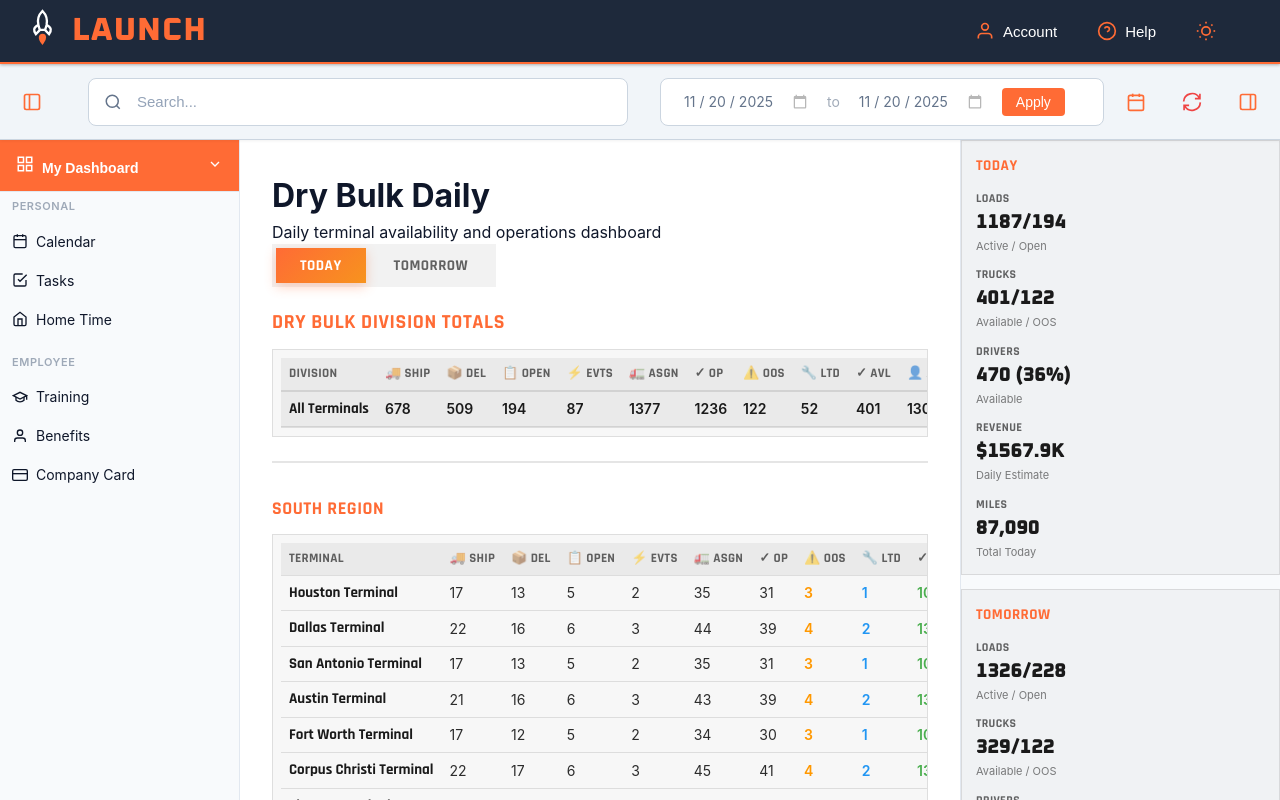
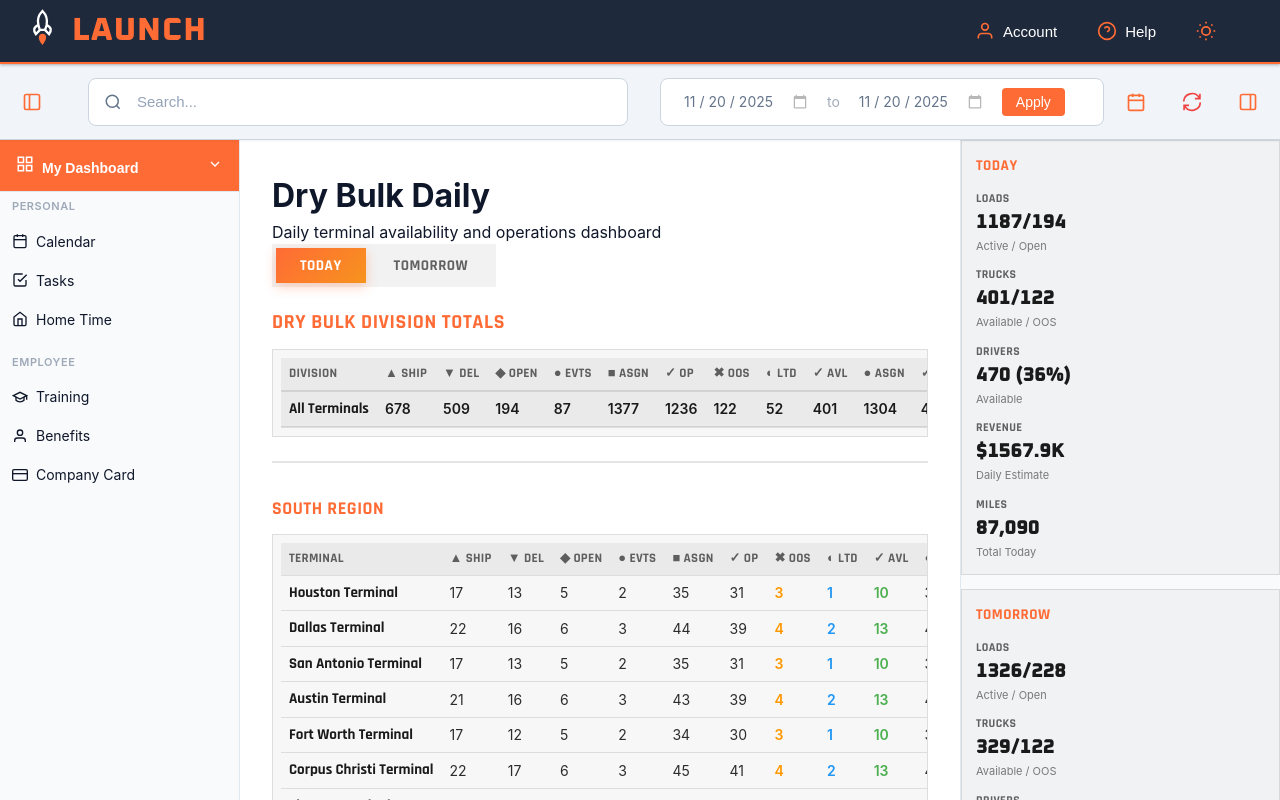
Before and after one commit to rlvwebdev/Launch-v4-UI, a React (Vite) app: page /#/drybulk/overview in a window 1280 px wide. Built offline with nearby package versions, Linux system fonts and the light colour scheme.

Commit message:
feat: replace emoji icons with solid single-color symbols in table headers

```diff
--- a/src/pages/DryBulk/Reporting/DryBulkDaily.tsx
+++ b/src/pages/DryBulk/Reporting/DryBulkDaily.tsx
@@ -94,25 +94,25 @@ export const DryBulkDaily: React.FC<DryBulkDailyProps> = ({ activeDay, onDayChan
               <thead>
                 <tr>
                   <th>Division</th>
-                  <th title="Loads Shipping">🚚 Ship</th>
-                  <th title="Loads Delivering">📦 Del</th>
-                  <th title="Loads Open">📋 Open</th>
-                  <th title="Load Events">⚡ Evts</th>
-                  <th title="Trucks Assigned">🚛 Asgn</th>
+                  <th title="Loads Shipping">▲ Ship</th>
+                  <th title="Loads Delivering">▼ Del</th>
+                  <th title="Loads Open">◆ Open</th>
+                  <th title="Load Events">● Evts</th>
+                  <th title="Trucks Assigned">■ Asgn</th>
                   <th title="Trucks Operational">✓ Op</th>
-                  <th title="Trucks Out of Service">⚠️ OOS</th>
-                  <th title="Trucks Limited">🔧 LTD</th>
+                  <th title="Trucks Out of Service">✖ OOS</th>
+                  <th title="Trucks Limited">◐ LTD</th>
                   <th title="Trucks Available">✓ Avl</th>
-                  <th title="Drivers Assigned">👤 Asgn</th>
+                  <th title="Drivers Assigned">● Asgn</th>
                   <th title="Drivers Available">✓ Avl</th>
-                  <th title="Drivers Sitting">⏸️ Sit</th>
-                  <th title="Driver Callouts">📞 Out</th>
+                  <th title="Drivers Sitting">◯ Sit</th>
+                  <th title="Driver Callouts">✖ Out</th>
                   {activeDay === 'today' && (
                     <>
-                      <th title="On-Time Delivery %">📊 OTD</th>
-                      <th title="Total Miles">🛣️ Mi</th>
-                      <th title="Revenue">💰 Rev</th>
-                      <th title="Fuel Surcharge Rate">⛽ FSC</th>
+                      <th title="On-Time Delivery %">▲ OTD</th>
+                      <th title="Total Miles">▬ Mi</th>
+                      <th title="Revenue">$ Rev</th>
+                      <th title="Fuel Surcharge Rate">◆ FSC</th>
                     </>
                   )}
                 </tr>
@@ -159,25 +159,25 @@ export const DryBulkDaily: React.FC<DryBulkDailyProps> = ({ activeDay, onDayChan
                 <thead>
                   <tr>
                     <th>Terminal</th>
-                    <th title="Loads Shipping">🚚 Ship</th>
-                    <th title="Loads Delivering">📦 Del</th>
-                    <th title="Loads Open">📋 Open</th>
-                    <th title="Load Events">⚡ Evts</th>
-                    <th title="Trucks Assigned">🚛 Asgn</th>
+                    <th title="Loads Shipping">▲ Ship</th>
+                    <th title="Loads Delivering">▼ Del</th>
+                    <th title="Loads Open">◆ Open</th>
+                    <th title="Load Events">● Evts</th>
+                    <th title="Trucks Assigned">■ Asgn</th>
                     <th title="Trucks Operational">✓ Op</th>
-                    <th title="Trucks Out of Service">⚠️ OOS</th>
-                    <th title="Trucks Limited">🔧 LTD</th>
+                    <th title="Trucks Out of Service">✖ OOS</th>
+                    <th title="Trucks Limited">◐ LTD</th>
                     <th title="Trucks Available">✓ Avl</th>
-                    <th title="Drivers Assigned">👤 Asgn</th>
+                    <th title="Drivers Assigned">● Asgn</th>
                     <th title="Drivers Available">✓ Avl</th>
-                    <th title="Drivers Sitting">⏸️ Sit</th>
-                    <th title="Driver Callouts">📞 Out</th>
+                    <th title="Drivers Sitting">◯ Sit</th>
+                    <th title="Driver Callouts">✖ Out</th>
                     {activeDay === 'today' && (
                       <>
-                        <th title="On-Time Delivery %">📊 OTD</th>
-                        <th title="Total Miles">🛣️ Mi</th>
-                        <th title="Revenue">💰 Rev</th>
-                        <th title="Fuel Surcharge Rate">⛽ FSC</th>
+                        <th title="On-Time Delivery %">▲ OTD</th>
+                        <th title="Total Miles">▬ Mi</th>
+                        <th title="Revenue">$ Rev</th>
+                        <th title="Fuel Surcharge Rate">◆ FSC</th>
                       </>
                     )}
                   </tr>
```
